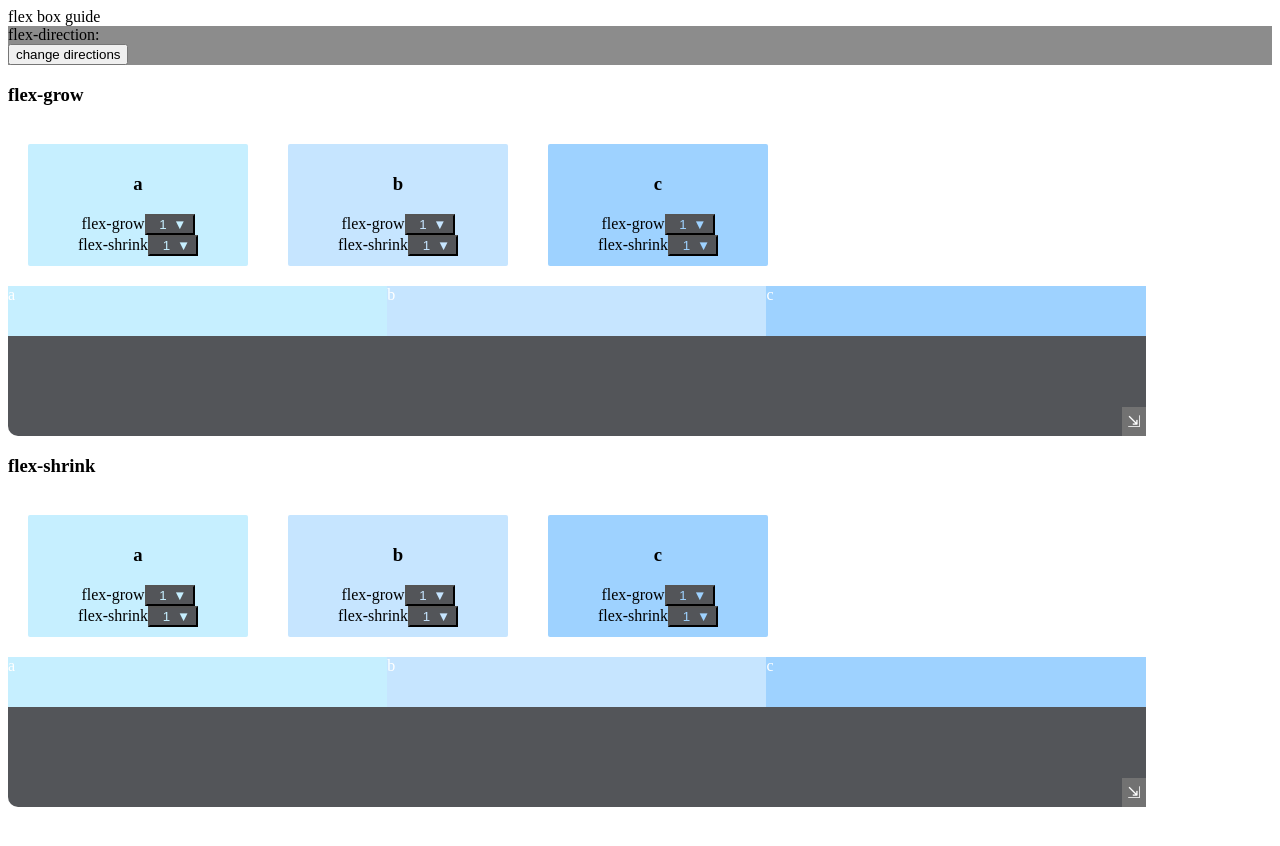
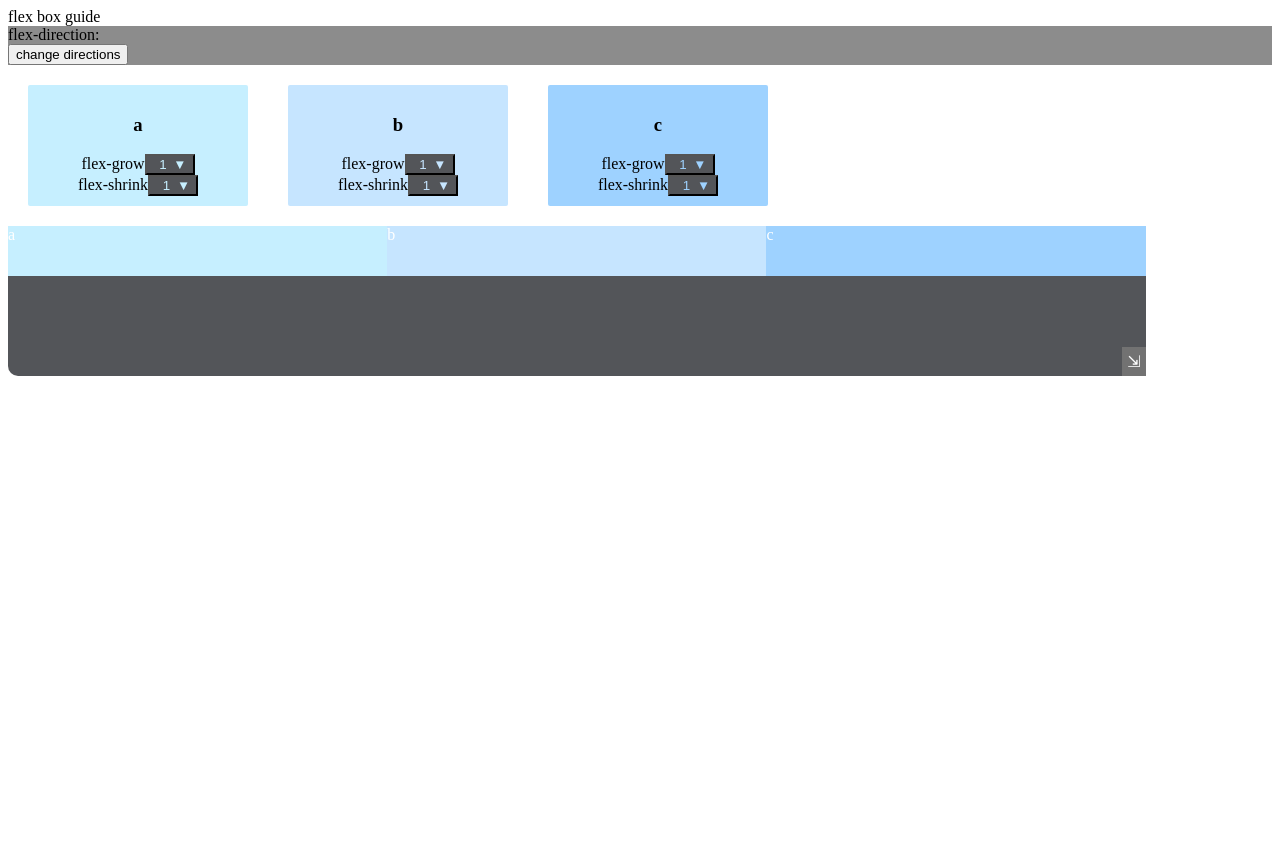
Before and after one commit to mlizchap/flex-box-guide, a React (Create React App) app: page / in a window 1280 px wide. Shown: the top 846 px of the page. After the commit the page ends 800 px from the top, so only its background shows below. Built offline with nearby package versions, Linux system fonts and the light colour scheme.

Commit message:
removed extra item properties, combined into one display

```diff
--- a/src/components/ChildPropsContainer.js
+++ b/src/components/ChildPropsContainer.js
@@ -5,54 +5,78 @@ import { globalStyle } from '../globalStyle';
 import ChildPropsItemContainer from './ChildPropsItemContainer';
 import { flexBoxData } from '../static/flexBoxData';
 
+const items = ["a", "b", "c"]
+
 class ChildPropsContainer extends Component {
     constructor(props) {
         super(props);
         this.state = {
+            currentProp: "",
             flexGrow: { a: 1, b: 1, c: 1},
             flexShrink: { a: 1, b: 1, c: 1},
         };
     }
     updateNumberSelection = (numberSelected, currentProperty, letter) => {
-        //console.log("SHR", this.state.flexShrink)
+        console.log(currentProperty)
             this.setState(
                 { [currentProperty]: {...this.state[`${currentProperty}`], [`${letter}`]: Number(numberSelected)} },
-                () => console.log(this.state.flexShrink)
+                () => console.log(this.state)
             )
     }
     render() {
         return (
             <div style={{marginBottom: '200px'}}>
-                {flexBoxData.childrenProperties.map(childProp => {
-                    return (
-                        <div key={childProp.title}>
-                            <h3>{childProp.title}</h3>
-                            {childProp.items.map(item => {
+                {items.map(item => {
                     return (
                         <ChildPropsDropDown
                             key={item}
                             letter={item}
-                                        setCurrent={() => this.setState({ currentProp: childProp.camelCaseTitle})}
+                            // setCurrent={() => this.setState({ currentProp: childProp.camelCaseTitle})}
                             handleNumberSelection = {this.updateNumberSelection}
                             bgColor={globalStyle.childPropColors[`${item}`]}
                         />
                     )
                 })}
                 <ChildPropsItemContainer
-                                {...this.props}
-                                flexBoxDataItems={childProp.items}
+                    flexBoxDataItems={items}
                     flexShrink={this.state.flexShrink}
                     flexGrow={this.state.flexGrow}
-                                //flexGrow={(childProp.title === "flex-grow") ? this.state.flexGrow : { a: 1, b: 2, c: 1}}
-
-
+                    {...this.props}
                 />
             </div>
         )
-                })}
-            </div>
-        );
     }
+    // render() {
+    //     return (
+    //         <div style={{marginBottom: '200px'}}>
+    //             {flexBoxData.childrenProperties.map(childProp => {
+    //                 return (
+    //                     <div key={childProp.title}>
+    //                         <h3>{childProp.title}</h3>
+    //                         {childProp.items.map(item => {
+    //                             return (
+    //                                 <ChildPropsDropDown
+    //                                     key={item}
+    //                                     letter={item}
+    //                                     setCurrent={() => this.setState({ currentProp: childProp.camelCaseTitle})}
+    //                                     handleNumberSelection = {this.updateNumberSelection}
+    //                                     bgColor={globalStyle.childPropColors[`${item}`]}
+    //                                 />
+    //                             )
+    //                         })}
+    //                         <ChildPropsItemContainer
+    //                             flexBoxDataItems={childProp.items}
+    //                             flexShrink={this.state.flexShrink}
+    //                             flexGrow={this.state.flexGrow}
+    //                             {...this.props}
+
+    //                             />
+    //                     </div>
+    //                 )
+    //             })}
+    //         </div>
+    //     );
+    // }
 }
 
 export default ChildPropsContainer;
```
Lines whose indentation alone changed are shown as unchanged.
